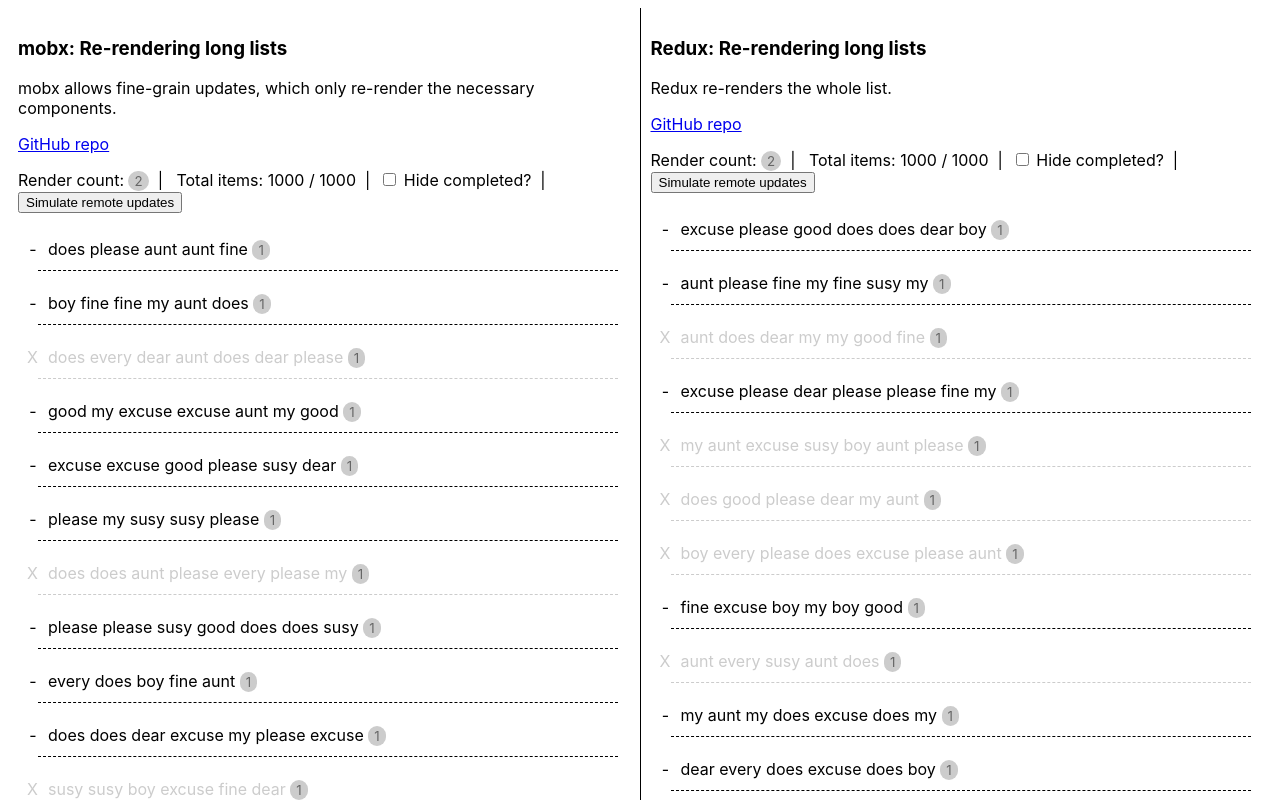
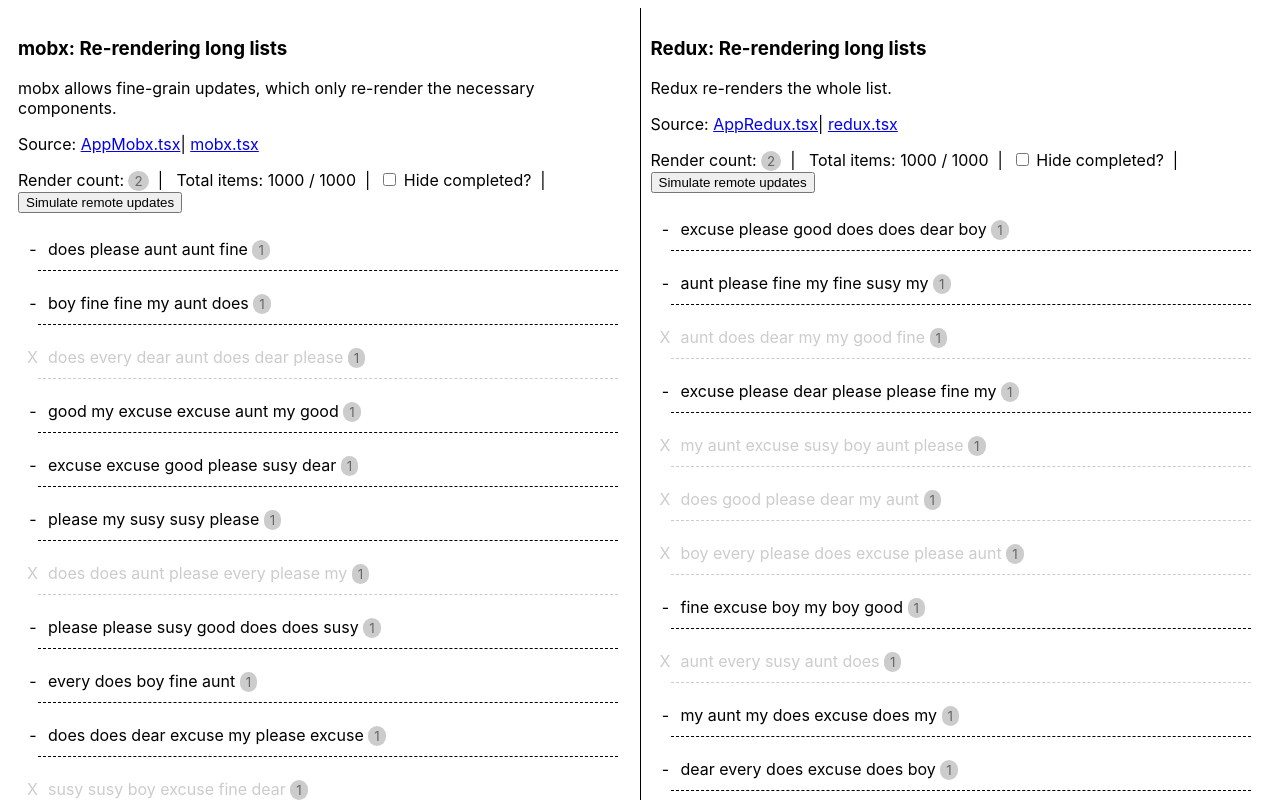
Before and after one commit to schontz/mobx-redux-perf, a React (Create React App) app: page / in a window 1280 px wide. Shown: the top 800 px of the page. Built offline with nearby package versions, Linux system fonts and the light colour scheme.

Commit message:
fix redux toggle

```diff
--- a/src/AppMobx.tsx
+++ b/src/AppMobx.tsx
@@ -22,7 +22,11 @@ const TodoList: React.FC<{ store: TodoStore }> = observer(({ store }) => {
       <h3>mobx: Re-rendering long lists</h3>
       <p>mobx allows fine-grain updates, which only re-render the necessary components.</p>
       <p>
-        <a href="https://github.com/schontz/mobx-redux-perf">GitHub repo</a>
+        Source:{' '}
+        <a href="https://github.com/schontz/mobx-redux-perf/blob/master/src/AppMobx.tsx">
+          AppMobx.tsx
+        </a>
+        | <a href="https://github.com/schontz/mobx-redux-perf/blob/master/src/mobx.tsx">mobx.tsx</a>
       </p>
       <div>
         Render count: <CountRender />
--- a/src/AppRedux.tsx
+++ b/src/AppRedux.tsx
@@ -3,19 +3,19 @@ import './App.css';
 import { CountRender, fakeTitle, rand } from './common';
 import { batch, Provider, useDispatch, useSelector } from 'react-redux';
 import {
-  incompleteTodosSelector,
-  RootState,
   store,
-  allTodosSelector,
   todosSlice,
   todoSelector,
+  incompleteTodoIdsSelector,
+  allTodoIdsSelector,
 } from './redux';
 const { toggleTodo, addTodo, clearTodos, removeTodo, updateTodo } = todosSlice.actions;
 
 const Todo: React.FC<{ id: string }> = ({ id }) => {
   const todo = useSelector(todoSelector(id));
+  const dispatch = useDispatch();
   return (
-    <li className={todo.done ? 'completed' : ''} onClick={() => toggleTodo(todo.id)}>
+    <li className={todo.done ? 'completed' : ''} onClick={() => dispatch(toggleTodo(todo.id))}>
       {todo.title} <CountRender />
     </li>
   );
@@ -25,8 +25,8 @@ const TodoList: React.FC = () => {
   const [hideDone, setHideDone] = useState(false);
   const [isSimulating, setIsSimulating] = useState(false);
 
-  const allTodos = useSelector(allTodosSelector);
-  const incompleteTodos = useSelector(incompleteTodosSelector);
+  const allTodos = useSelector(allTodoIdsSelector);
+  const incompleteTodos = useSelector(incompleteTodoIdsSelector);
 
   const todos = hideDone ? incompleteTodos : allTodos;
 
@@ -35,7 +35,12 @@ const TodoList: React.FC = () => {
       <h3>Redux: Re-rendering long lists</h3>
       <p>Redux re-renders the whole list.</p>
       <p>
-        <a href="https://github.com/schontz/mobx-redux-perf">GitHub repo</a>
+        Source:{' '}
+        <a href="https://github.com/schontz/mobx-redux-perf/blob/master/src/AppRedux.tsx">
+          AppRedux.tsx
+        </a>
+        |{' '}
+        <a href="https://github.com/schontz/mobx-redux-perf/blob/master/src/redux.tsx">redux.tsx</a>
       </p>
       <div>
         Render count: <CountRender />
@@ -49,8 +54,8 @@ const TodoList: React.FC = () => {
       </div>
 
       <ul>
-        {todos.map((todo) => (
-          <Todo id={todo.id} key={todo.id} />
+        {todos.map((id) => (
+          <Todo id={id} key={id} />
         ))}
       </ul>
       {isSimulating && <RunningSimulator />}
@@ -60,7 +65,7 @@ const TodoList: React.FC = () => {
 
 const RunningSimulator: React.FC = () => {
   const dispatch = useDispatch();
-  const todos = useSelector(allTodosSelector);
+  const todos = useSelector(allTodoIdsSelector);
   const [causeUpdate, setCauseUpdate] = useState(false);
   const timer = useRef<NodeJS.Timer>();
 
@@ -78,18 +83,18 @@ const RunningSimulator: React.FC = () => {
               case 0:
                 idx = rand(length);
                 console.log('updating title at', idx, '/', todos.length);
-                dispatch(updateTodo({ id: todos[idx].id, title: fakeTitle() }));
+                dispatch(updateTodo({ id: todos[idx], title: fakeTitle() }));
                 break;
               case 1:
                 idx = rand(length);
                 console.log('toggling done at', idx, '/', todos.length);
-                dispatch(toggleTodo(todos[idx].id));
+                dispatch(toggleTodo(todos[idx]));
                 break;
               case 2:
                 if (todos.length > 7) {
                   idx = rand(length);
                   console.log('removing at', idx, '/', todos.length);
-                  dispatch(removeTodo(todos[idx].id));
+                  dispatch(removeTodo(todos[idx]));
                   console.count('change length');
                   length--;
                 }
@@ -98,7 +103,6 @@ const RunningSimulator: React.FC = () => {
                 console.log('adding new item');
                 dispatch(addTodo({ title: fakeTitle(), done: rand(2) > 1 }));
                 console.count('change length');
-                length++;
                 break;
             }
           });
--- a/src/redux.ts
+++ b/src/redux.ts
@@ -33,6 +33,7 @@ export const todosSlice = createSlice({
     toggleTodo: (state, { payload }: PayloadAction<string>) => {
       const todo = state.todos[payload];
       if (todo) todo.done = !todo.done;
+      else console.error('toggleTodo: no todo found', payload);
     },
 
     clearTodos: (state) => {
@@ -45,13 +46,19 @@ export const todosSlice = createSlice({
     ) => {
       const todo = state.todos[id];
       if (todo) todo.title = title;
+      else console.error('updateTodo: no todo found', id);
     },
   },
 });
 
-export const allTodosSelector = createSelector(
-  (state: RootState) => state.todoList,
-  (state) => Object.values(state.todos)
+const todoListSelector = (state: RootState) => state.todoList;
+
+export const allTodosSelector = createSelector(todoListSelector, (state) =>
+  Object.values(state.todos)
+);
+
+export const allTodoIdsSelector = createSelector(todoListSelector, (state) =>
+  Object.keys(state.todos)
 );
 
 export const completedTodosSelector = createSelector(allTodosSelector, (todos) => {
@@ -61,6 +68,10 @@ export const completedTodosSelector = createSelector(allTodosSelector, (todos) =
 export const incompleteTodosSelector = createSelector(allTodosSelector, (todos) => {
   return todos.filter((todo) => !todo.done);
 });
+
+export const incompleteTodoIdsSelector = createSelector(incompleteTodosSelector, (todos) =>
+  todos.map((td) => td.id)
+);
 
 export const todoSelector = (id: string) => (state: RootState) => state.todoList.todos[id];
 
```
